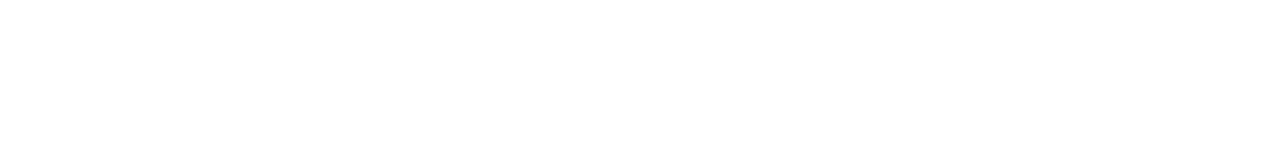
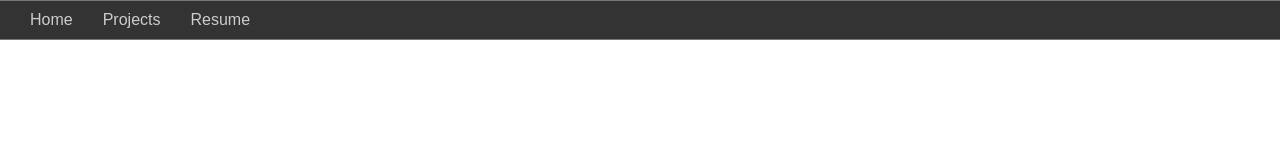
Before and after one commit to maevanguyencg/portfolio, a plain HTML site: page index.html in a window 1280 px wide. Drawn offline with Linux system fonts and the light colour scheme.

Commit message:
feat: add main nav

```diff
--- a/index.html
+++ b/index.html
@@ -8,6 +8,19 @@
   <title>Maeva NGUYEN - Narrative Designer</title>
 </head>
 <body>
-
+  <!-- MAIN NAV -->
+  <nav class="main-nav">
+    <ul class="nav-items">
+      <li class="nav-item">
+        <a href="#">Home</a>
+      </li>
+      <li class="nav-item">
+        <a href="#">Projects</a>
+      </li>
+      <li class="nav-item">
+        <a href="#">Resume</a>
+      </li>
+    </ul>
+  </nav>
 </body>
 </html>
--- a/style.css
+++ b/style.css
@@ -1,6 +1,38 @@
+/* GENERAL */
+/* ----------------------- */
 * {
   margin: 0;
   padding: 0;
   font-family: sans-serif;
   box-sizing: border-box;
 }
+
+/* MAIN NAV */
+/* ----------------------- */
+.main-nav
+{
+  padding: 0 20px;
+  background: #333;
+  border-top: 1px solid #777;
+  border-bottom: 1px solid #777;
+}
+
+.nav-items
+{
+  list-style: none;
+  display: flex;
+}
+
+.nav-item a
+{
+  display: block;
+  padding: 10px;
+  margin: 0 10px 0 0;
+  text-decoration: none;
+  color: #ccc;
+}
+
+.nav-item a:hover{
+  color: #ffc200;
+  text-decoration: underline;
+}
```
